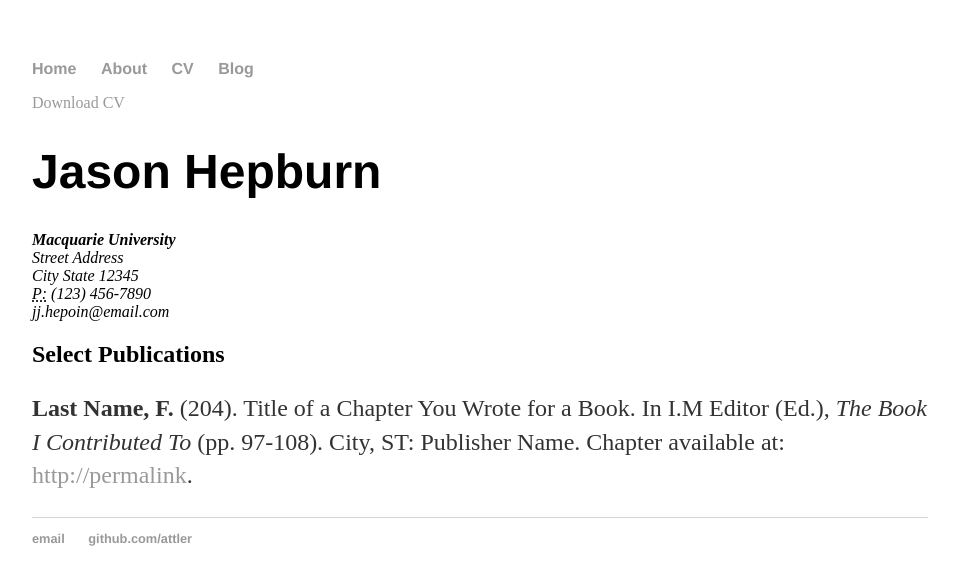
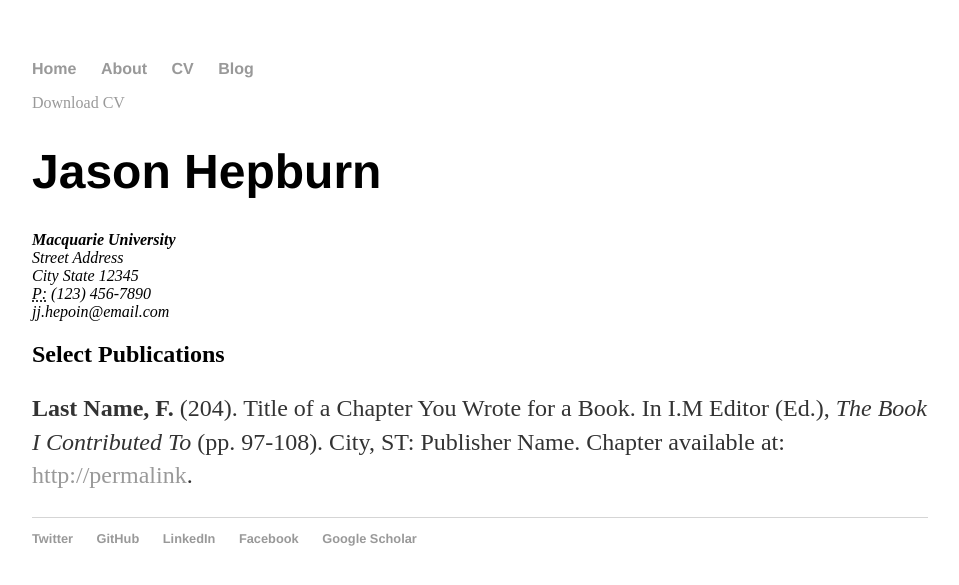
Before and after one commit to Attler/attler.github.io, a Jekyll site: the page built from cv/index.html, in a window 1280 px wide. Shown: the top 585 px of the page, without its empty margins (160-1119 px from the left). Built offline with Jekyll 4.4.1, drawn with Linux system fonts in a browser that asks for light colours.

Commit message:
Update icons

```diff
--- a/_config.yml
+++ b/_config.yml
@@ -5,3 +5,11 @@ paginate: 5
 paginate_path: "/blog/page:num/"
 plugins:
   - jekyll-sitemap
+
+twitter_username:     jj_hepburn
+github_username:      attler
+linkedin_username:    jason-hepburn-b585701a
+google_plus_username:
+facebook_username:    CautionAI
+dribbble_username:
+google_scholar_username: GsjbRuAAAAAJ
--- /dev/null
+++ b/_includes/head.html
@@ -0,0 +1,2 @@
+<link rel="stylesheet" href="//maxcdn.bootstrapcdn.com/font-awesome/4.3.0/css/font-awesome.min.css">
+<link rel="stylesheet" href="https://cdn.rawgit.com/jpswalsh/academicons/master/css/academicons.min.css">
--- a/_layouts/default.html
+++ b/_layouts/default.html
@@ -21,8 +21,46 @@
 			</div><!-- /.container -->
 			<footer>
 	    		<ul>
-	        		<li><a href="mailto:jj.hepboin@gmail.com">email</a></li>
-	        		<li><a href="https://github.com/attler">github.com/attler</a></li>
+						{% if site.twitter_username %}
+						  <li>
+						    <a href="https://twitter.com/{{ site.twitter_username }}">
+						      <i class="fa fa-twitter"></i> Twitter
+						    </a>
+						  </li>
+						{% endif %}
+
+						{% if site.github_username %}
+						  <li>
+						    <a href="https://github.com/{{ site.github_username }}">
+						      <i class="fa fa-github"></i> GitHub
+						    </a>
+						  </li>
+						{% endif %}
+
+						{% if site.linkedin_username %}
+						  <li>
+						    <a href="https://linkedin.com/in/{{ site.linkedin_username }}">
+						      <i class="fa fa-linkedin"></i> LinkedIn
+						    </a>
+						  </li>
+						{% endif %}
+
+						{% if site.facebook_username %}
+						  <li>
+						    <a href="https://www.facebook.com/{{ site.facebook_username }}">
+						      <i class="fa fa-facebook"></i> Facebook
+						    </a>
+						  </li>
+						{% endif %}
+
+						{% if site.google_scholar_username %}
+						  <li>
+						    <a href="https://scholar.google.com.au/citations?user={{ site.google_scholar_username }}">
+						      <i class="ai ai-google-scholar-square ai-3x"></i> Google Scholar
+						    </a>
+						  </li>
+						{% endif %}
+
 				</ul>
 			</footer>
 		</body>
```
